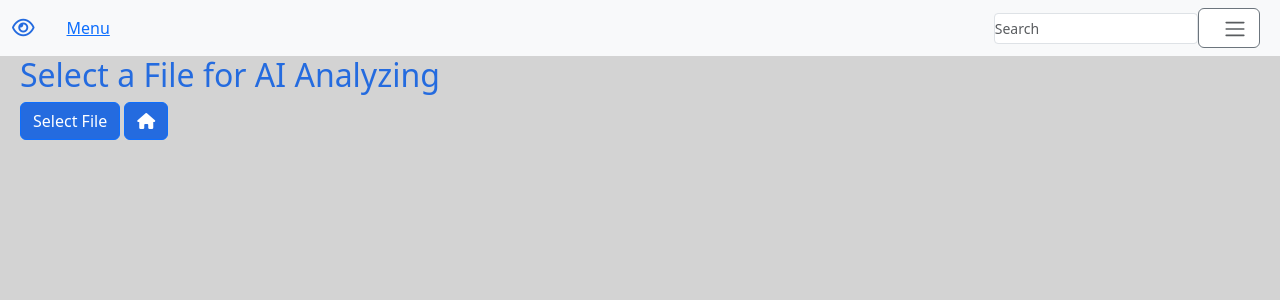
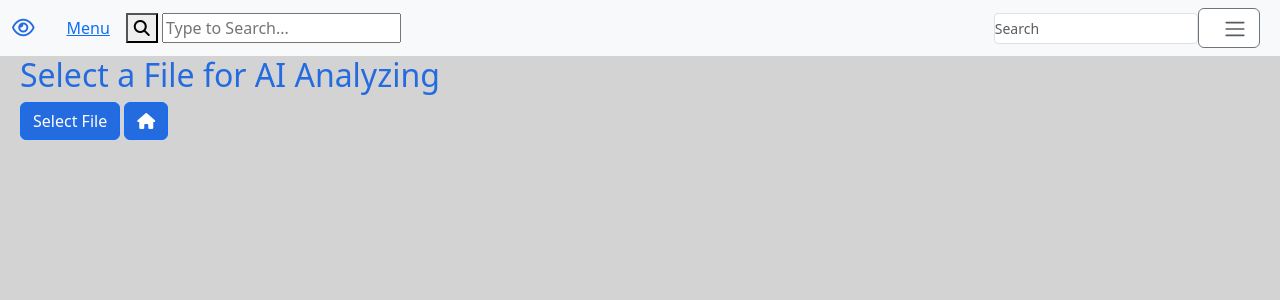
Before and after one commit to nirb/django_watchers, a Django app: page /dashboard/ai/ in a window 1280 px wide. Shown: the top 300 px of the page. Run offline with Django 4.2, Linux system fonts and the light colour scheme; the visitor is signed in with stand-in values (Sample User, id 1); some libraries are stand-ins or nearby versions.

Commit message:
feat: Add search box and stylesheet to the dashboard template

```diff
--- a/dashboard/templates/base.html
+++ b/dashboard/templates/base.html
@@ -13,6 +13,7 @@
 
     <link rel="stylesheet" href="{% static 'css/styles.css' %}">
     <link rel="stylesheet" href="{% static 'css/tables.css' %}">
+    <link rel="stylesheet" href="{% static 'css/search.css' %}">
 
     <link rel="icon" type="image/x-icon" href="{% static 'watcher/icons/favicon.png' %}">
     <link rel="apple-touch-icon" sizes="180x180" href="{% static 'app_name/icons/ios-180x180.png' %}">
@@ -57,6 +58,10 @@
                     Menu
                 </a>
                 {% endif %}
+                <div class="search-box">
+                    <button class="btn-search"><i class="fas fa-search"></i></button>
+                    <input type="text" class="input-search" placeholder="Type to Search...">
+                </div>
             </div>
             <!-- Toggler Button -->
             <button class="navbar-toggler" type="button" data-bs-toggle="collapse"
```
